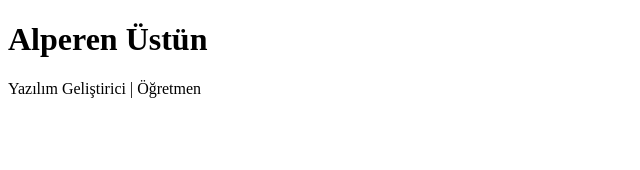
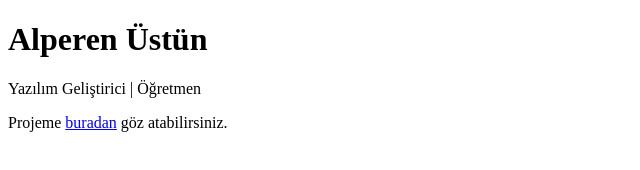
Before and after one commit to melikeaksoy555/LOKUM-HTML, a plain HTML site: page index1.html in a window 1280 px wide. Shown: the whole page, without its empty margins (0-640 px from the left). Drawn offline with Linux system fonts and the light colour scheme.

Commit message:
index1.html ile work.html arasında a href="" ile geçiş

```diff
--- a/index1.html
+++ b/index1.html
@@ -8,5 +8,5 @@
 <body>
     <h1>Alperen Üstün </h1>
     <p>Yazılım Geliştirici | Öğretmen</p>
-</body>
+    <p>Projeme <a href="work.html">buradan</a> göz atabilirsiniz.</p>
 </html>
```
Also changed, not shown: work.html (+1 -0 lines).
